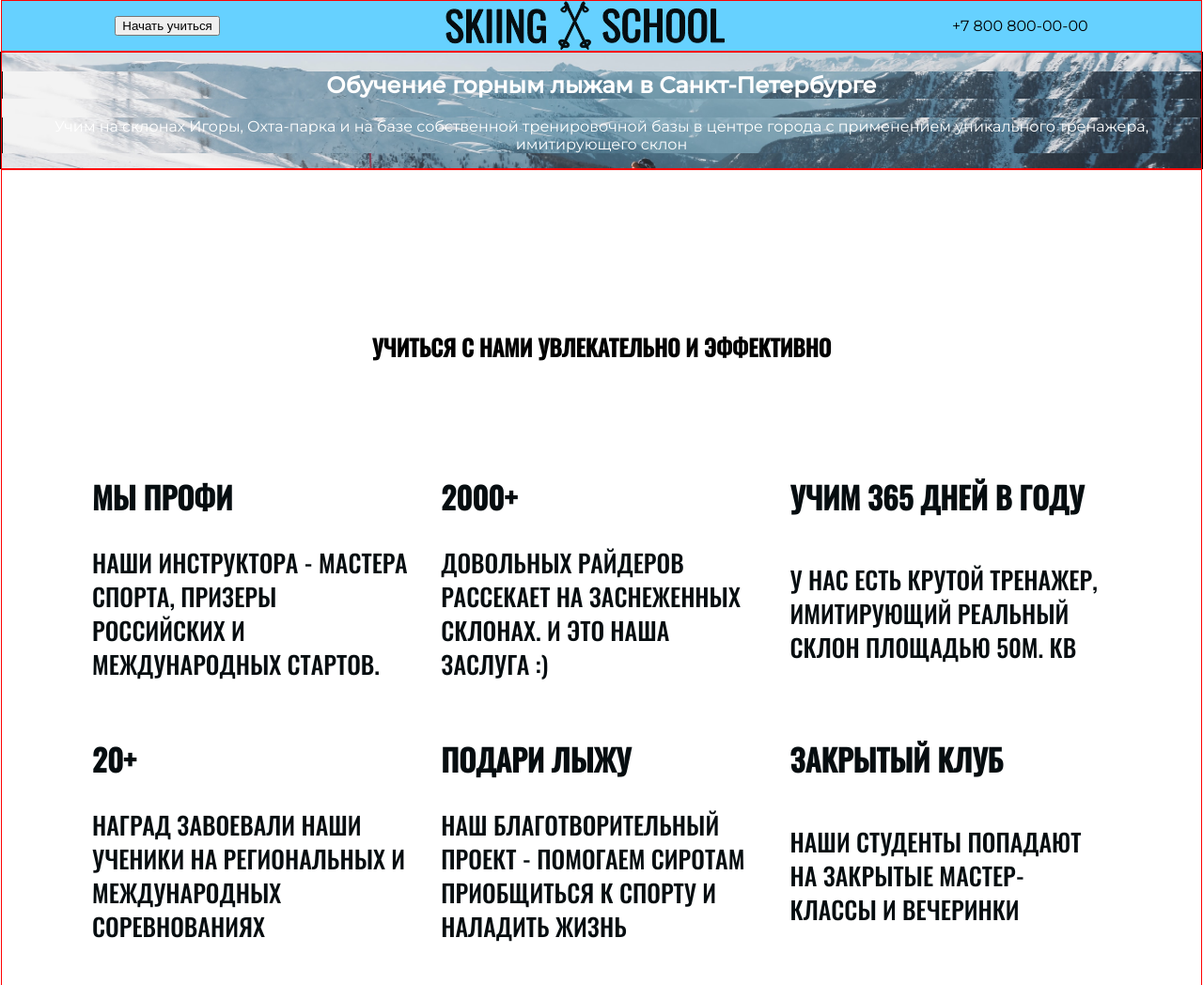
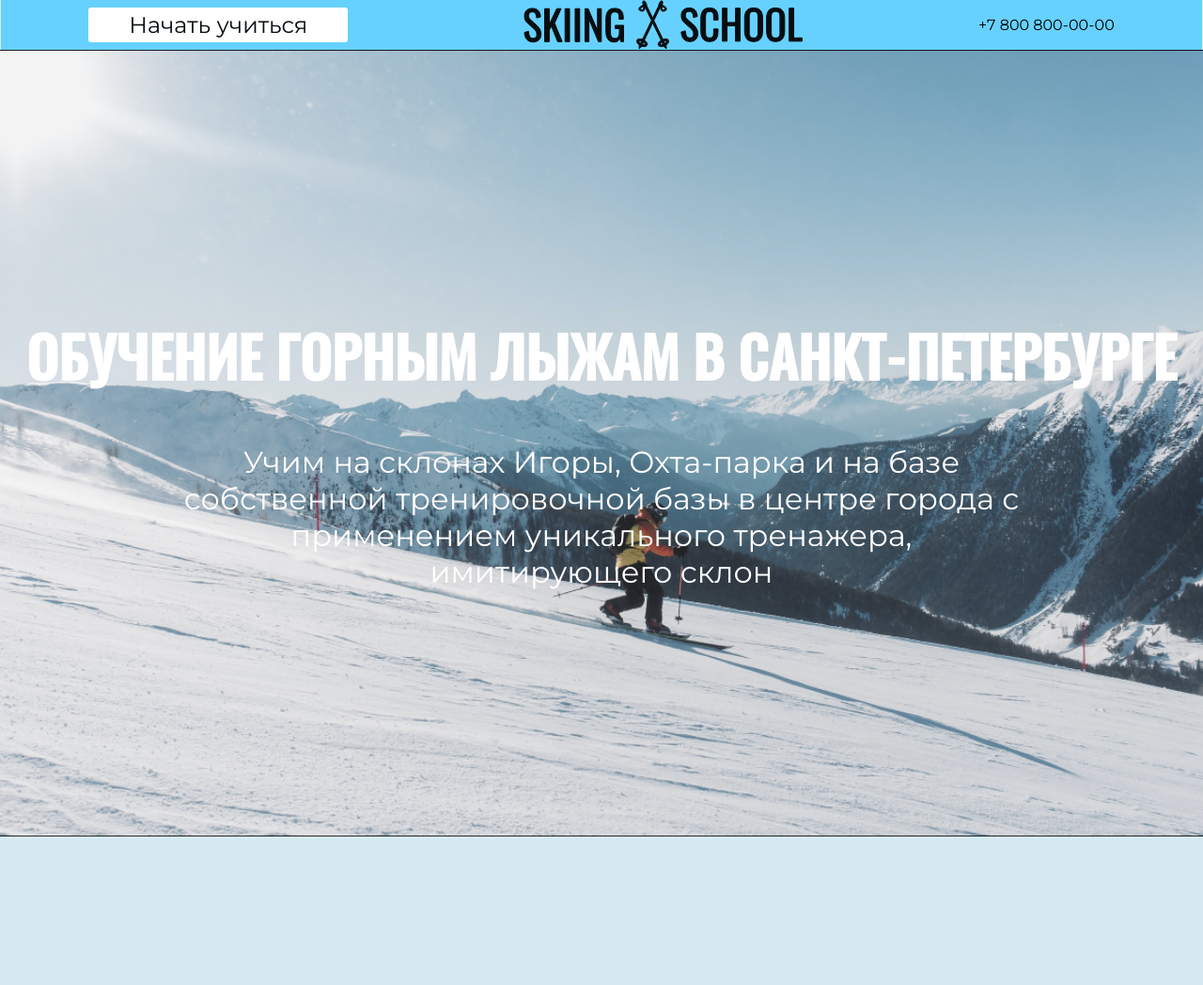
Before and after one commit to Vanekik/ski-school-Solodovnikov, a plain HTML site: page index.html in a window 1280 px wide. Shown: the top 1048 px of the page at 94% size. Drawn offline with Linux system fonts and the light colour scheme.

Commit message:
проект готов

```diff
--- a/index.html
+++ b/index.html
@@ -12,7 +12,7 @@
   <header>
     <div class="container">
       <div class="header-wrap">
-        <button>Начать учиться</button>
+        <a href="#" class="btn">Начать учиться</a>
         <img src="images/logotip.svg" alt="логотип">
         <p>+7 800 800-00-00</p>
       </div>
@@ -21,9 +21,11 @@
 
     <main class="main">
       <section class="promo">
-        <div class="container">
-          <h1 class="promo">Обучение горным лыжам в Санкт-Петербурге</h1>
-          <p class="promo">Учим на склонах Игоры, Охта-парка и на базе собственной тренировочной базы в центре города с применением уникального тренажера, имитирующего склон</p>
+        <div class="promo-fead">
+          <div class="container">
+            <h1 class="promo-title">Обучение горным лыжам в Санкт-Петербурге</h1>
+            <p class="promo-text">Учим на склонах Игоры, Охта-парка и на базе собственной тренировочной базы в центре города с применением уникального тренажера, имитирующего склон</p>
+          </div>
         </div>
       </section>
 
@@ -75,15 +77,15 @@
 
             <h2>гоу! покорять склоны вместе</h2>
 
-            <button>Начать учиться</button>
+            <a href="#" class="btn btn-transparent">Начать учиться</a>
             <div class="go-wrap">
               <div class="img-wrap">
                 <img src="images/twoSticks.jpg" alt="два человека на лыжах с лыжными палками пляшут на горе, на фоне солнца">
               </div>
-              <div class="img-wrap"><img src="images/threeSticks.jpg" alt="три человека на лыжах катяться с горы на лыжах">
-              </div>
-              <div class="img-wrap"><img src="images/glasses.jpg" alt="три человека в солнцезащитных очках улыбаются фотографу"></div>
-              <div class="img-wrap"><img src="images/twoSticks.jpg" alt="три человека на сноубордах прыгают с горки по снегу"></div>
+                <div class="img-wrap"><img src="images/threeSticks.jpg" alt="три человека на лыжах катяться с горы на лыжах">
+                </div>
+                <div class="img-wrap"><img src="images/glasses.jpg" alt="три человека в солнцезащитных очках улыбаются фотографу"></div>
+                <div class="img-wrap"><img src="images/twoSticks.jpg" alt="три человека на сноубордах прыгают с горки по снегу"></div>
             </div>
           </div>
         </div>
--- a/styles/style.css
+++ b/styles/style.css
@@ -40,12 +40,33 @@ body {
   margin: 0;
   font-family: 'Montserrat', sans-serif;
   color: #000000;
+  background-color: #d6eaf3;
 }
+
 
 .container {
   width: 1278px;
   margin: 0 auto;
-  border: 1px solid #f00;
+  /* border: 1px solid #f00; */
+}
+
+.btn {
+  display: inline-block;
+  color: #060D10;
+  width: 276px;
+  text-align: center;
+  font-family: inherit;
+  font-size: 24px;
+  line-height: 29.26px;
+  border: 4px solid #fff;
+  background-color: #fff;
+  text-decoration: none;
+  border-radius: 3px;
+}
+.btn-transparent {
+  text-align: center;
+  border: 4px solid #060D10;
+  background-color: rgba(0, 0, 0, 0);
 }
 
 /* Header */
@@ -77,28 +98,43 @@ body {
   background-repeat: no-repeat;
   background-size: cover;
   background-position: center;
+}
 
+.promo-fead {
+  padding: 230px 0;
+}
+
+.promo-title {
+  font-family: 'Oswald',serif;
+  font-size: 60px;
+  line-height: 89px;
+
+  text-align: center;
+  text-transform: uppercase;
+}
+
+.promo-text {
+  padding: 0 190px;
+  font-size: 32px;
+  line-height: 39px;
 }
 
 /* Options */
 .options {
-  /* margin: 170px 81px; */
-  /* background-color: #66D1FF; */
+  padding: 170px 0;
+
   filter: drop-shadow rgba(0, 0, 0, 0.25);
   font-family: 'Oswald', sans-serif;
   text-align: center;
   text-transform: uppercase;
 }
-.h2-title {
-  margin: 170px 0 100px 0;
 
-}
 .options-div {
-  /* padding-left: 81px; */
+  padding-top: 100px;
 
   padding-right: 81px;
   padding-left: 81px;
-  padding-bottom: 170px;
+
   display: flex;
   flex-wrap: wrap;
 
@@ -136,8 +172,9 @@ body {
   text-align: center;
 }
 .go-wrap {
-  flex: 0 1 25%;
   display: flex;
+  justify-content: space-around;
+
 
   margin: 15px;
 }
```
